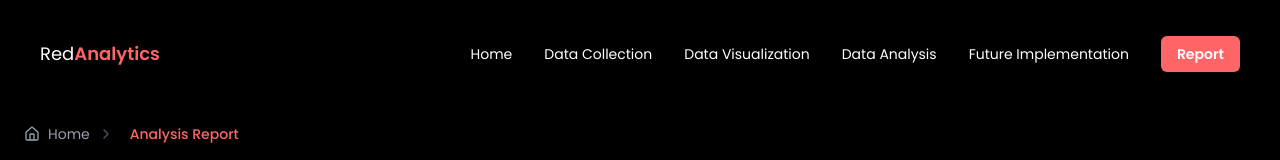
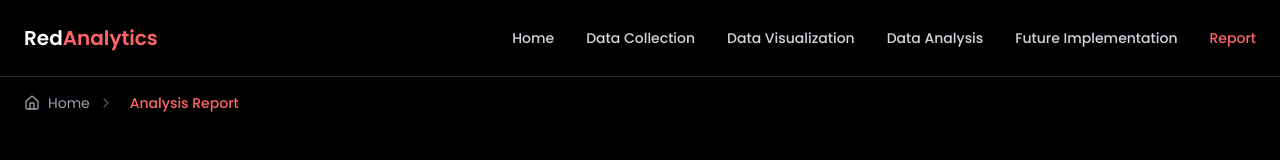
Before and after one commit to ashikpy/traffic-report, a React (Vite) app: page /analysis-report in a window 1280 px wide. Shown: the top 160 px of the page. Built offline with nearby package versions, Linux system fonts and the light colour scheme.

Commit message:
navbar more pretty

```diff
--- a/src/components/Breadcrumb.tsx
+++ b/src/components/Breadcrumb.tsx
@@ -19,16 +19,14 @@ export default function Breadcrumb() {
   const location = useLocation();
   const currentPath = location.pathname;
 
-  // Don't show breadcrumb on home page
-  if (currentPath === "/") {
-    return null;
-  }
+  const breadcrumbs: BreadcrumbItem[] = [];
 
-  const breadcrumbs: BreadcrumbItem[] = [{ label: "Home", path: "/" }];
+  // Always add Home to breadcrumbs
+  breadcrumbs.push({ label: "Home", path: "/" });
 
-  // Add current page to breadcrumbs
+  // Add current page to breadcrumbs if not home page
   const currentPageLabel = routeMap[currentPath];
-  if (currentPageLabel) {
+  if (currentPath !== "/" && currentPageLabel) {
     breadcrumbs.push({ label: currentPageLabel, path: currentPath });
   }
 
--- a/src/components/Navigation.tsx
+++ b/src/components/Navigation.tsx
@@ -1,4 +1,4 @@
-import { Sidebar } from "lucide-react";
+import { Menu, X } from "lucide-react";
 import { useState } from "react";
 import { Link, useLocation } from "react-router-dom";
 
@@ -28,98 +28,62 @@ export default function Navigation() {
   };
 
   return (
-    <nav className="container mx-auto p-10">
+    <nav className="border-b border-gray-800">
+      <div className="container mx-auto px-6 py-6">
         <div className="flex items-center justify-between">
-        <Link to="/" className="text-lg hover:opacity-80 transition-opacity">
-          Red<span className="font-semibold text-red-400">Analytics</span>
+          {/* Logo */}
+          <Link to="/" className="text-xl font-semibold hover:opacity-80 transition-opacity">
+            Red<span className="text-red-400">Analytics</span>
           </Link>
 
           {/* Desktop Navigation */}
-        {/* Desktop Navigation */}
-        <ul className="hidden xl:flex gap-8 text-sm">
+          <ul className="hidden lg:flex items-center space-x-8">
             {navigationItems.map((item) => (
               <li key={item.path}>
-              {item.label === "Report" ? (
                 <Link
                   to={item.path}
-                  className={`px-4 py-2 rounded-md bg-red-400 text-white hover:bg-red-200 transition-colors ${
-                    isActiveLink(item.path) ? "font-semibold" : ""
+                  className={`text-sm font-medium transition-colors hover:text-red-400 ${
+                    isActiveLink(item.path)
+                      ? "text-red-400"
+                      : "text-gray-300"
                   }`}
                 >
                   {item.label}
                 </Link>
-              ) : (
-                <Link
-                  to={item.path}
-                  className={`hover:text-red-400 transition-colors ${
-                    isActiveLink(item.path) ? "font-semibold" : ""
-                  }`}
-                >
-                  {item.label}
-                </Link>
-              )}
               </li>
             ))}
           </ul>
 
-        {/* Hamburger Menu Button */}
-        <Sidebar onClick={toggleMenu} className="xl:hidden cusor-pointer" />
-      </div>
-
-      {/* Mobile Menu Overlay */}
-      {isMenuOpen && (
-        <div
-          className="fixed inset-0 bg-black bg-opacity-50 z-40 xl:hidden"
-          onClick={closeMenu}
-        ></div>
+          {/* Mobile Menu Button */}
+          <button
+            onClick={toggleMenu}
+            className="lg:hidden p-2 rounded-md hover:bg-gray-800 transition-colors"
+            aria-label="Toggle navigation menu"
+          >
+            {isMenuOpen ? (
+              <X size={20} className="text-gray-300" />
+            ) : (
+              <Menu size={20} className="text-gray-300" />
             )}
-
-      {/* Mobile Navigation Menu */}
-      <div
-        className={`fixed top-0 right-0 h-full w-80 bg-gray-900 z-50 transform transition-transform duration-300 ease-in-out xl:hidden ${
-          isMenuOpen ? "translate-x-0" : "translate-x-full"
-        }`}
-      >
-        <div className="p-6">
-          <div className="flex items-center justify-between mb-8">
-            <Link
-              to="/"
-              onClick={closeMenu}
-              className="text-lg hover:opacity-80 transition-opacity"
-            >
-              Red<span className="font-semibold">Analytics</span>
-            </Link>
-            <button
-              onClick={closeMenu}
-              className="text-white hover:opacity-70 transition-opacity"
-              aria-label="Close navigation menu"
-            >
-              <svg
-                className="w-6 h-6"
-                fill="none"
-                stroke="currentColor"
-                viewBox="0 0 24 24"
-              >
-                <path
-                  strokeLinecap="round"
-                  strokeLinejoin="round"
-                  strokeWidth="2"
-                  d="M6 18L18 6M6 6l12 12"
-                />
-              </svg>
           </button>
         </div>
 
-          <ul className="space-y-4">
+        {/* Mobile Navigation */}
+        <div
+          className={`lg:hidden overflow-hidden transition-all duration-300 ease-in-out ${
+            isMenuOpen ? "max-h-96 opacity-100" : "max-h-0 opacity-0"
+          }`}
+        >
+          <ul className="py-4 space-y-2 border-t border-gray-800 mt-4">
             {navigationItems.map((item) => (
               <li key={item.path}>
                 <Link
                   to={item.path}
                   onClick={closeMenu}
-                  className={`block py-3 px-4 rounded-lg hover:bg-gray-800 transition-colors ${
+                  className={`block px-3 py-2 rounded-md text-sm font-medium transition-colors ${
                     isActiveLink(item.path)
-                      ? "bg-blue-600 text-white font-semibold"
-                      : "text-gray-300 hover:text-white"
+                      ? "bg-red-500 text-white"
+                      : "text-gray-300 hover:text-white hover:bg-gray-800"
                   }`}
                 >
                   {item.label}
```
Lines whose indentation alone changed are shown as unchanged.
